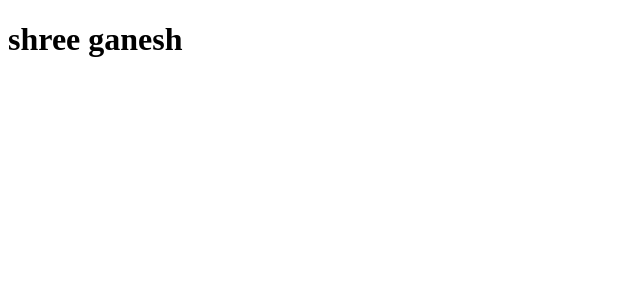
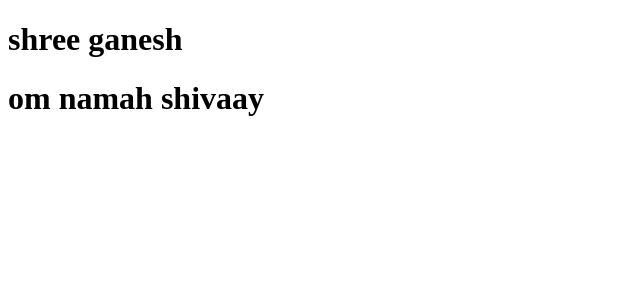
Before and after one commit to satyamdevv27/E-Commerce-website, a React (Vite) app: page / in a window 1280 px wide. Shown: the top 300 px of the page, without its empty margins (0-640 px from the left). Built offline with nearby package versions, Linux system fonts and the light colour scheme.

Commit message:
Added components folder with SampleComponent

```diff
--- a/src/components/start.jsx
+++ b/src/components/start.jsx
@@ -5,6 +5,7 @@ function Start() {
 
       <>
       <h1>shree ganesh </h1>
+      <h1> om namah shivaay</h1>
       </>
 
   )
```
